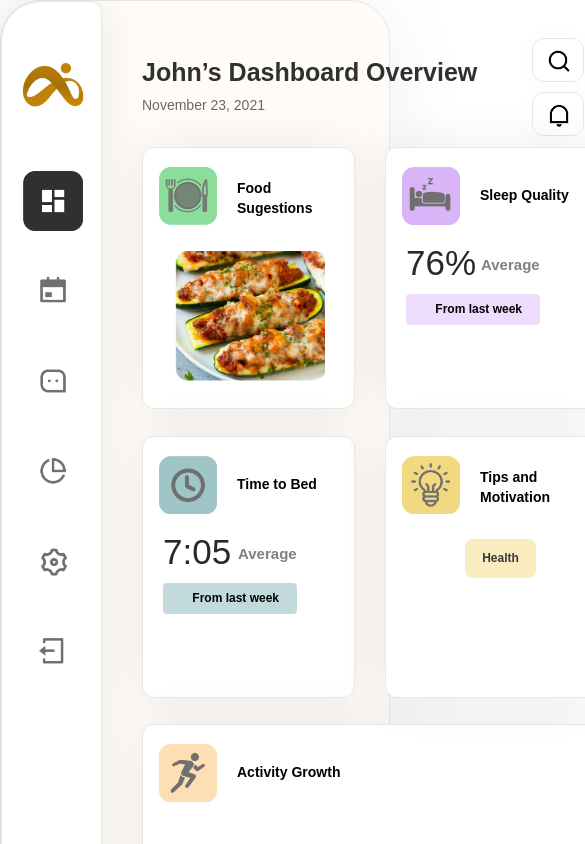
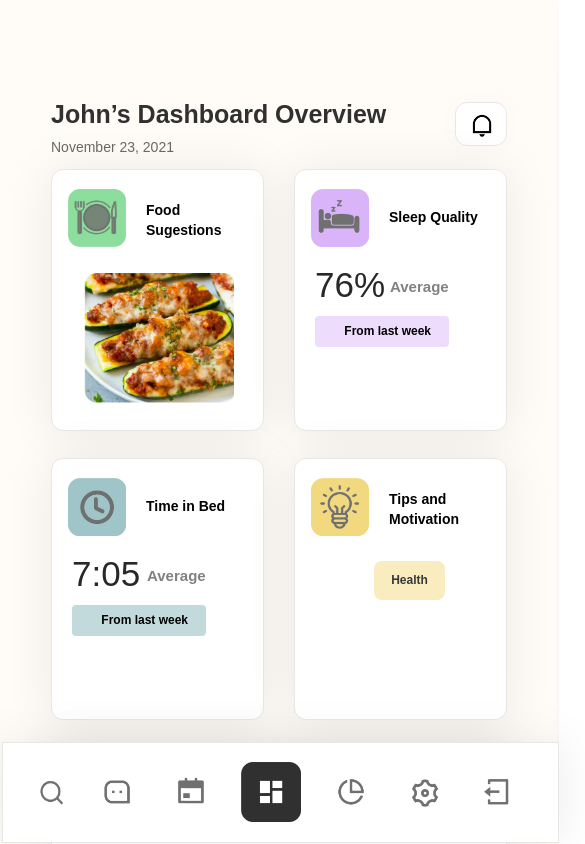
Before and after one commit to ahhotcaro/dashboard-health, a React (Create React App) app: page / in a window 390 px wide. Shown: the top 844 px of the page, 585 px wide, since content can reach past the window. Built offline with nearby package versions, Linux system fonts and the light colour scheme.

Commit message:
final changes responsive

```diff
--- a/src/components/Dashboard.js
+++ b/src/components/Dashboard.js
@@ -17,6 +17,7 @@ import menuIcon6 from '../assets/menuIcon6.jpg'
 import dietIcon from '../assets/dietIcon.jpg'
 import manBody from '../assets/manBody.jpg'
 import BMIscale from '../assets/BMIscale.jpg'
+import glass1 from '../assets/glass1.jpg'
 
 
 
@@ -37,13 +38,11 @@ function Dashboard() {
 				<h1 className='title'>{title}</h1>
         		<p className='date'>{currentDate}</p>
 
-				<div className='headerButton'>
-					<div className='research'>
-						<img src={glass} alt='glass' width='24px' height='24px'/>
-					</div>
-					<div className='notifications'>
-						<img src={bell} alt='bell' width='24px' height='24px'/>
-					</div>
+				<div className='research'>
+					<img src={glass} alt='glass' width='24px' height='24px'/>
+				</div>
+				<div className='notifications'>
+					<img src={bell} alt='bell' width='24px' height='24px'/>
 				</div>
 
 				<div className='foodSuggestions'>
@@ -64,7 +63,7 @@ function Dashboard() {
 
 				<div className='timeToBed'>
 					<img src={timeIcon} alt='time icon' className='timeIcon'/>
-					<h3 className='timeTitle'>Time to Bed</h3>
+					<h3 className='timeTitle'>Time in Bed</h3>
 					<p className='data'>7:05</p>
 					<p className='timeAverage'>Average</p>
 					<div className='timeFromLastWeek'>
@@ -84,16 +83,6 @@ function Dashboard() {
 						<p className='themeName'>Health</p>
 					</div>
 				</div>
-			</div>
-
-			<div className='nav'>
-				<img src={logo} alt='logo' className='logo' />
-				<img src={menuIcon1} alt='dashboard icon' className='menuIcon1' />
-				<img src={menuIcon2} alt='calendar icon' className='menuIcon2' />
-				<img src={menuIcon3} alt='chat icon' className='menuIcon3' />
-				<img src={menuIcon4} alt='stats icon' className='menuIcon4' />
-				<img src={menuIcon5} alt='settings icon' className='menuIcon5' />
-				<img src={menuIcon6} alt='log out icon' className='menuIcon6' />
 			</div>
 
 			<div className='rightFrame'>
@@ -123,6 +112,18 @@ function Dashboard() {
 				</div>
 			</div>
 
+			<div className='nav'>
+				<img src={logo} alt='logo' className='logo' />
+				<img src={menuIcon1} alt='dashboard icon' className='menuIcon1' />
+				<img src={menuIcon2} alt='calendar icon' className='menuIcon2' />
+				<img src={menuIcon3} alt='chat icon' className='menuIcon3' />
+				<img src={menuIcon4} alt='stats icon' className='menuIcon4' />
+				<img src={menuIcon5} alt='settings icon' className='menuIcon5' />
+				<img src={menuIcon6} alt='log out icon' className='menuIcon6' />
+				<img src={glass1} alt='research icon' className='menuIcon7' />
+
+			</div>
+
 		</div>
 	)
 }
--- a/src/styles/Dashboard.css
+++ b/src/styles/Dashboard.css
@@ -3,20 +3,14 @@
   justify-content: center;
   flex-direction: row;
   align-items: center;
+
+  position: relative;
 }
 
 .dashboard {
   position: relative;
   width: 1440px;
   height: 1024px;
-
-  background: #fffcf8;
-  border: 1px solid #e8e7e7;
-  box-sizing: border-box;
-  box-shadow: 0px 4px 90px rgba(0, 0, 0, 0.06);
-  border-radius: 40px;
-
-  /* margin: 50px; */
 }
 
 /* ******************************************* Navigation *************************************** */
@@ -47,7 +41,8 @@
 .menuIcon3,
 .menuIcon4,
 .menuIcon5,
-.menuIcon6 {
+.menuIcon6,
+.menuIcon7 {
   position: absolute;
   width: 60px;
   height: 60px;
@@ -83,7 +78,27 @@
   top: 619px;
 }
 
+.menuIcon7 {
+  left: 21px;
+  top: 619px;
+  display: none;
+}
+
 /* ********************************************* Center Frame ****************************************** */
+.centerFrame {
+  position: absolute;
+  width: 1440px;
+  height: 1024px;
+  top: 0px;
+  left: 0px;
+
+  background: #fffcf8;
+  border: 1px solid #e8e7e7;
+  box-sizing: border-box;
+  box-shadow: 0px 4px 90px rgba(0, 0, 0, 0.06);
+  border-radius: 40px;
+}
+
 .title {
   position: absolute;
   width: 371px;
@@ -116,7 +131,7 @@
   color: #6a6969;
 }
 
-.headerButton {
+/* .headerButton {
   display: flex;
   flex-direction: row;
   align-items: flex-start;
@@ -127,9 +142,9 @@
   height: 44px;
   left: 718px;
   top: 52px;
-}
+} */
 
-.research,
+/* .research,
 .notifications {
   display: flex;
   flex-direction: row;
@@ -150,15 +165,33 @@
   flex: none;
   order: 0;
   flex-grow: 0;
+} */
+
+.research,
+.notifications {
+  display: flex;
+  flex-direction: row;
+  align-items: flex-start;
+  padding: 10px 14px;
+
+  position: absolute;
+  width: 52px;
+  height: 44px;
+  top: 52px;
+
+  background: #ffffff;
+  border: 1px solid #e8e7e7;
+  box-sizing: border-box;
+  box-shadow: 0px 1px 50px rgba(0, 0, 0, 0.02);
+  border-radius: 12px;
 }
 
 .research {
-  left: 0px;
-  margin-right: 20px;
+  left: 718px;
 }
 
 .notifications {
-  left: 32px;
+  left: 790px;
 }
 
 .foodSuggestions,
@@ -651,16 +684,27 @@
 @media only screen and (max-width: 1197px) {
   .dashboard {
     position: relative;
+  }
+
+  .research {
+    left: 531px;
+    top: 37px;
+  }
+
+  .notifications {
+    left: 531px;
+    top: 90px;
+  }
+
+  .centerFrame {
     width: 1197px;
     height: 1170px;
   }
   .nav {
-    position: absolute;
     height: 1170px;
   }
 
   .rightFrame {
-    position: absolute;
     width: 560px;
     height: 1170px;
   }
@@ -676,15 +720,10 @@
     align-items: flex-start;
     padding: 0px;
 
-    position: absolute;
     width: 124px;
     height: 44px;
     left: 531px;
     top: 37px;
-  }
-
-  .research {
-    margin-bottom: 10px;
   }
 
   .rightFrame {
@@ -692,7 +731,6 @@
   }
 
   .tipsAndMotivation {
-    position: absolute;
     width: 213px;
     height: 262px;
     left: 384px;
@@ -773,5 +811,144 @@
   }
 }
 
-@media only screen and (max-width: 1197px) {
+@media only screen and (max-width: 557px) {
+  .body {
+    display: flex;
+    justify-content: center;
+    /* flex-direction: row; */
+    align-items: center;
+    background: #fffcf8;
+  }
+
+  .dashboard {
+    position: relative;
+    width: 100%;
+    height: 2000px;
+  }
+
+  .centerFrame {
+    position: absolute;
+    width: 557px;
+    height: 2500px;
+
+    border: 0px;
+    box-sizing: border-box;
+    box-shadow: 0px;
+    border-radius: 0px;
+  }
+
+  .rightFrame {
+    position: absolute;
+    width: 557px;
+    height: 1170px;
+    top: 1230px;
+    left: 0px;
+    border-radius: 0px;
+  }
+
+  .nav {
+    position: fixed;
+    width: 101px;
+    height: 557px;
+    transform: rotate(-90deg);
+    left: 230px;
+    top: calc(100% - 330px);
+
+    background: #ffffff;
+    border: 1px solid #e8e7e7;
+    box-sizing: border-box;
+    box-shadow: 0px 1px 50px rgba(0, 0, 0, 0.08);
+    border-radius: 0px;
+  }
+
+  .logo {
+    display: none;
+  }
+
+  .menuIcon1,
+  .menuIcon2,
+  .menuIcon3,
+  .menuIcon4,
+  .menuIcon5,
+  .menuIcon6,
+  .menuIcon7 {
+    left: 20px;
+    transform: rotate(90deg);
+  }
+
+  .menuIcon1 {
+    top: 238px;
+  }
+
+  .menuIcon2 {
+    top: 158px;
+  }
+
+  .menuIcon3 {
+    top: 84px;
+  }
+
+  .menuIcon4 {
+    top: 318px;
+  }
+
+  .menuIcon5 {
+    top: 391px;
+  }
+
+  .menuIcon6 {
+    top: 465px;
+  }
+
+  .menuIcon7 {
+    display: flex;
+    width: 30px;
+    height: 30px;
+    left: 34px;
+    top: 34px;
+  }
+
+  .research {
+    display: none;
+  }
+
+  .title {
+    left: 51px;
+    top: 80px;
+  }
+
+  .date {
+    left: 51px;
+    top: 123px;
+  }
+
+  .foodSuggestions {
+    left: 51px;
+    top: 169px;
+  }
+
+  .sleepQuality {
+    left: 294px;
+    top: 169px;
+  }
+
+  .notifications {
+    left: 455px;
+    top: 102px;
+  }
+
+  .timeToBed {
+    left: 51px;
+    top: 458px;
+  }
+
+  .tipsAndMotivation {
+    left: 294px;
+    top: 458px;
+  }
+
+  .activityGrowth {
+    left: 51px;
+    top: 746px;
+  }
 }
```
Also changed, not shown: src/assets/glass1.jpg (added).
